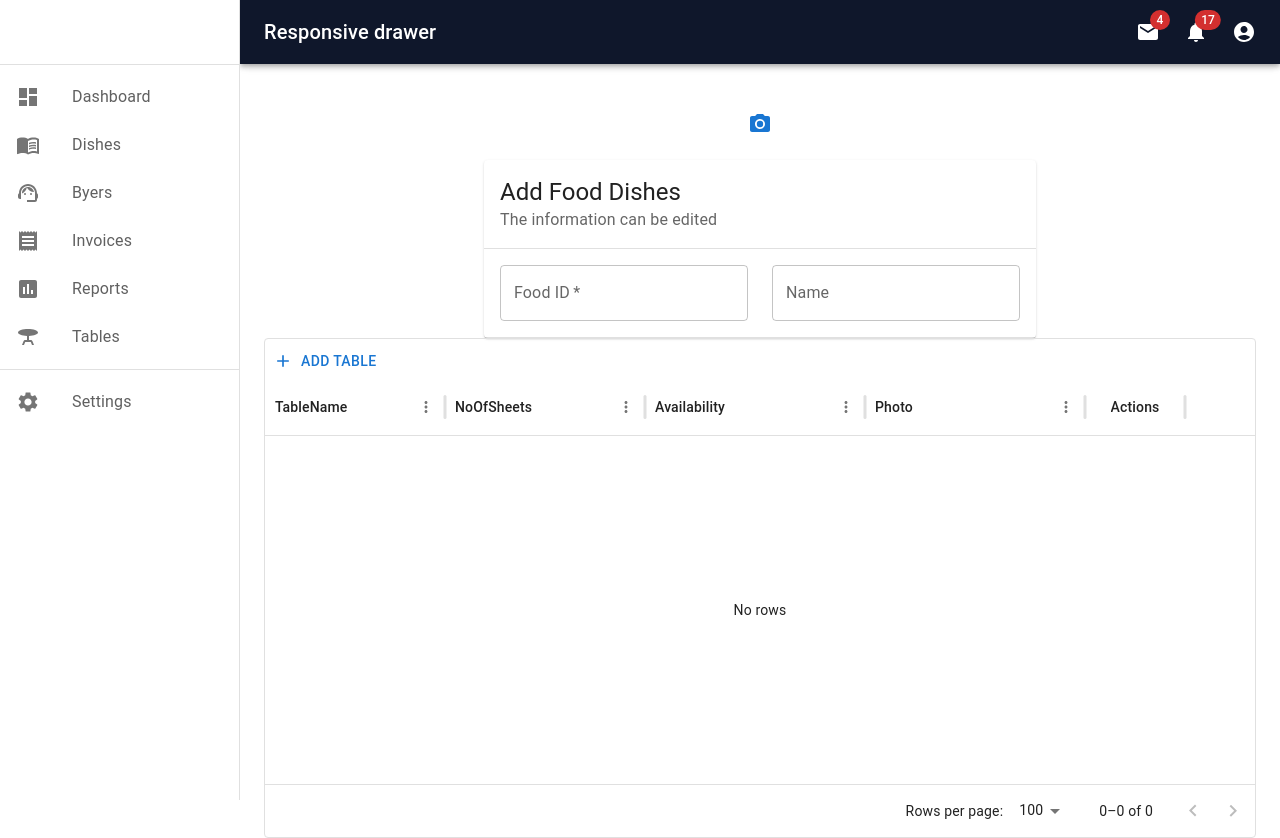
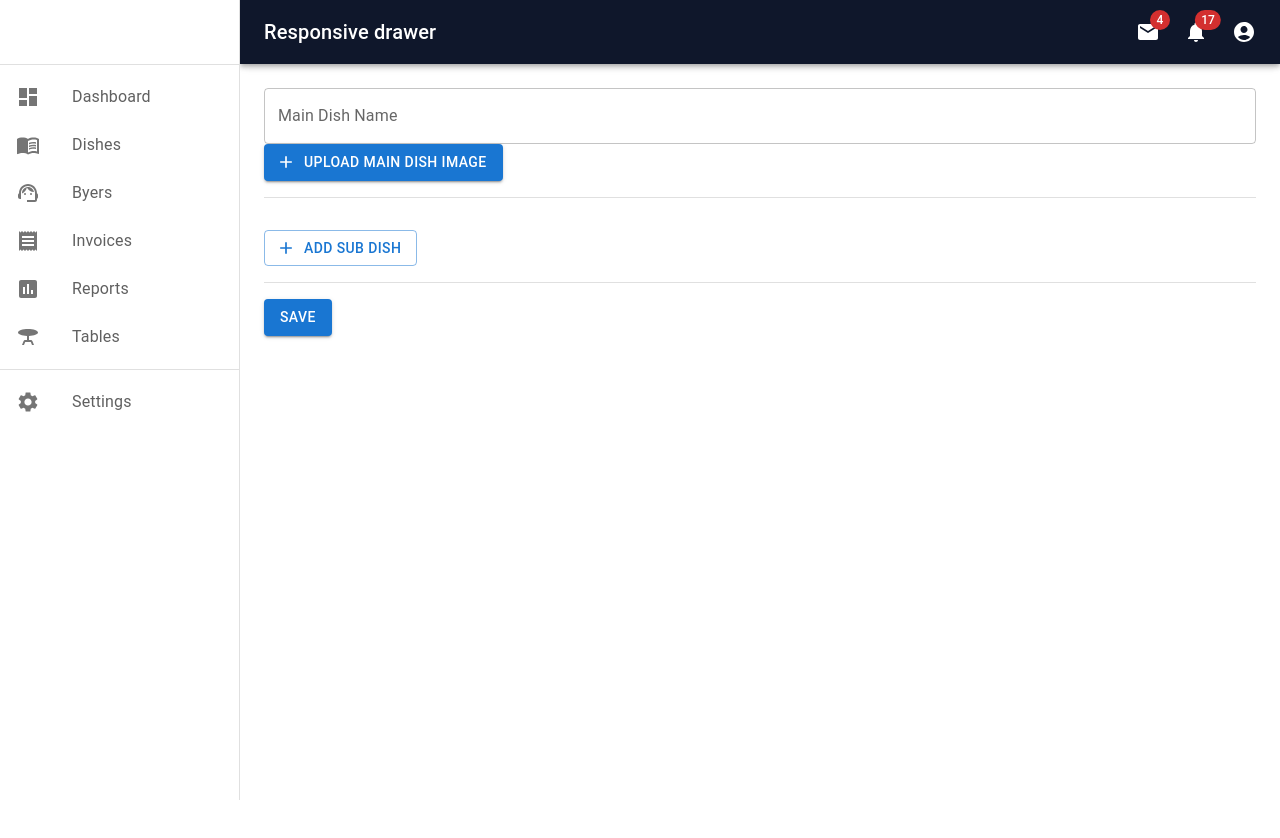
Before and after one commit to HarshanaSenadeera/Loopy_Resturent_New, a React (Create React App) app: page /addNewDish in a window 1280 px wide. After the commit the page ends 800 px from the top, so only its background shows below. Built offline with nearby package versions, Linux system fonts and the light colour scheme.

Commit message:
Update Add dish and setting compo

```diff
--- a/src/Common/AddDishes/AddDish.tsx
+++ b/src/Common/AddDishes/AddDish.tsx
@@ -1,340 +1,156 @@
-import React, {ChangeEvent, FormEvent, useState} from 'react';
+import React, { useState, ChangeEvent, FormEvent } from 'react';
 import Box from '@mui/material/Box';
 import Button from '@mui/material/Button';
 import AddIcon from '@mui/icons-material/Add';
-import EditIcon from '@mui/icons-material/Edit';
-import DeleteIcon from '@mui/icons-material/DeleteOutlined';
-import SaveIcon from '@mui/icons-material/Save';
-import CancelIcon from '@mui/icons-material/Close';
-import CloudUploadIcon from '@mui/icons-material/CloudUpload';
-import {
-    GridRowsProp,
-    GridRowModesModel,
-    GridRowModes,
-    DataGrid,
-    GridColDef,
-    GridToolbarContainer,
-    GridActionsCellItem,
-    GridEventListener,
-    GridRowId,
-    GridRowModel,
-    GridRowEditStopReasons,
-    GridSlots,
-} from '@mui/x-data-grid';
-import { randomId } from '@mui/x-data-grid-generator';
-import {Stack} from "@mui/material";
-import Avatar from "@mui/material/Avatar";
-import IconButton from "@mui/material/IconButton";
-import PhotoCamera from "@mui/icons-material/PhotoCamera";
-import Card from "@mui/material/Card";
-import CardHeader from "@mui/material/CardHeader";
-import Divider from "@mui/material/Divider";
-import CardContent from "@mui/material/CardContent";
-import Grid from "@mui/material/Unstable_Grid2";
-import FormControl from "@mui/material/FormControl";
-import InputLabel from "@mui/material/InputLabel";
-import OutlinedInput from "@mui/material/OutlinedInput";
-import Select from "@mui/material/Select";
-import MenuItem from "@mui/material/MenuItem";
-import CardActions from "@mui/material/CardActions";
+import { Grid, FormControl, InputLabel, OutlinedInput, Divider } from '@mui/material';
 
-const initialRows: GridRowsProp = [
+// Component for adding sub-dishes
+function SubDishForm({
+                         index,
+                         onSubDishChange,
+                         onSubDishImageChange
+                     }: {
+    index: number;
+    onSubDishChange: (index: number, value: string) => void;
+    onSubDishImageChange: (index: number, file: File | null) => void;
+}) {
+    const [subDishName, setSubDishName] = useState<string>('');
+    const [subDishImage, setSubDishImage] = useState<File | null>(null);
 
-];
+    const handleSubDishChange = (event: ChangeEvent<HTMLInputElement>) => {
+        const { value } = event.target;
+        setSubDishName(value);
+        onSubDishChange(index, value);
+    };
 
-interface EditToolbarProps {
-    setRows: (newRows: (oldRows: GridRowsProp) => GridRowsProp) => void;
-    setRowModesModel: (
-        newModel: (oldModel: GridRowModesModel) => GridRowModesModel,
-    ) => void;
-}
-
-function EditToolbar(props: EditToolbarProps) {
-    const { setRows, setRowModesModel } = props;
-
-    const handleClick = () => {
-        const id = randomId();
-        setRows((oldRows) => [...oldRows, { id, name: '', age: '', isNew: true }]);
-        setRowModesModel((oldModel) => ({
-            ...oldModel,
-            [id]: { mode: GridRowModes.Edit, fieldToFocus: 'name' },
-        }));
+    const handleSubDishImageChange = (event: ChangeEvent<HTMLInputElement>) => {
+        const fileList = event.target.files;
+        if (fileList && fileList.length > 0) {
+            const file = fileList[0];
+            setSubDishImage(file);
+            onSubDishImageChange(index, file);
+        }
     };
 
     return (
-        <GridToolbarContainer>
-            <Button color="primary" startIcon={<AddIcon />} onClick={handleClick}>
-                ADD TABLE
-            </Button>
-        </GridToolbarContainer>
+        <FormControl fullWidth>
+            <InputLabel>Sub Dish Name</InputLabel>
+            <OutlinedInput label="Sub Dish Name" value={subDishName} onChange={handleSubDishChange} />
+            <input
+                accept="image/*"
+                style={{ display: 'none' }}
+                id={`sub-dish-image-upload-${index}`}
+                type="file"
+                onChange={handleSubDishImageChange}
+            />
+            <label htmlFor={`sub-dish-image-upload-${index}`}>
+                <Button variant="contained" component="span" startIcon={<AddIcon />}>
+                    Upload Sub Dish Image
+                </Button>
+            </label>
+            {subDishImage && (
+                <img src={URL.createObjectURL(subDishImage)} alt={`Sub Dish ${index + 1}`} style={{ marginTop: '10px', maxWidth: '100px' }} />
+            )}
+        </FormControl>
     );
 }
 
-export default function AddNewDish() {
-    const [rows, setRows] = React.useState(initialRows);
+// Component for adding main dish information along with sub-dishes
+export default function AddDish() {
+    const [mainDishName, setMainDishName] = useState<string>('');
+    const [mainDishImage, setMainDishImage] = useState<File | null>(null);
+    const [subDishes, setSubDishes] = useState<{ name: string; image: File | null }[]>([]);
 
-    const [rowModesModel, setRowModesModel] = React.useState<GridRowModesModel>({});
+    const handleMainDishChange = (event: ChangeEvent<HTMLInputElement>) => {
+        setMainDishName(event.target.value);
+    };
 
-    const handleRowEditStop: GridEventListener<'rowEditStop'> = (params, event) => {
-        if (params.reason === GridRowEditStopReasons.rowFocusOut) {
-            event.defaultMuiPrevented = true;
+    const handleMainDishImageChange = (event: ChangeEvent<HTMLInputElement>) => {
+        const fileList = event.target.files;
+        if (fileList && fileList.length > 0) {
+            const file = fileList[0];
+            setMainDishImage(file);
         }
     };
 
-    const handleEditClick = (id: GridRowId) => () => {
-        setRowModesModel({ ...rowModesModel, [id]: { mode: GridRowModes.Edit } });
+    const handleSubDishChange = (index: number, value: string) => {
+        const updatedSubDishes = [...subDishes];
+        updatedSubDishes[index].name = value;
+        setSubDishes(updatedSubDishes);
     };
 
-    const handleSaveClick = (id: GridRowId) => () => {
-        setRowModesModel({ ...rowModesModel, [id]: { mode: GridRowModes.View } });
+    const handleSubDishImageChange = (index: number, file: File | null) => {
+        const updatedSubDishes = [...subDishes];
+        updatedSubDishes[index].image = file;
+        setSubDishes(updatedSubDishes);
     };
 
-    const handleDeleteClick = (id: GridRowId) => () => {
-        setRows(rows.filter((row) => row.id !== id));
+    const handleAddSubDish = () => {
+        setSubDishes([...subDishes, { name: '', image: null }]);
     };
 
-    const handleCancelClick = (id: GridRowId) => () => {
-        setRowModesModel({
-            ...rowModesModel,
-            [id]: { mode: GridRowModes.View, ignoreModifications: true },
-        });
-
-        const editedRow = rows.find((row) => row.id === id);
-        if (editedRow!.isNew) {
-            setRows(rows.filter((row) => row.id !== id));
-        }
+    const handleSubmit = (event: FormEvent<HTMLFormElement>) => {
+        event.preventDefault();
+        // Handle form submission
+        console.log('Main Dish Name:', mainDishName);
+        console.log('Main Dish Image:', mainDishImage);
+        console.log('Sub Dishes:', subDishes);
     };
 
-    const processRowUpdate = (newRow: GridRowModel) => {
-        const updatedRow = { ...newRow, isNew: false };
-        setRows(rows.map((row) => (row.id === newRow.id ? updatedRow : row)));
-        return updatedRow;
-    };
-
-    const handleRowModesModelChange = (newRowModesModel: GridRowModesModel) => {
-        setRowModesModel(newRowModesModel);
-    };
-
-    const handlePhotoUpload = (id: GridRowId) => async (event: React.ChangeEvent<HTMLInputElement>) => {
-        const file = event.target.files?.[0];
-        if (!file) return;
-
-        const updatedRows = rows.map((row) => {
-            if (row.id === id) {
-                return { ...row, photo: URL.createObjectURL(file) };
-            }
-            return row;
-        });
-        setRows(updatedRows);
-    };
-
-    const columns: GridColDef[] = [
-        { field: 'tableName', headerName: 'TableName', width: 180, editable: true },
-        {
-            field: 'noOfSheets',
-            headerName: 'NoOfSheets',
-            type: 'number',
-            width: 200,
-            align: 'left',
-            headerAlign: 'left',
-            editable: true,
-        },
-        {
-            field: 'availability',
-            headerName: 'Availability',
-            width: 220,
-            editable: true,
-            type: 'singleSelect',
-            valueOptions: ['Available', 'Not Available'],
-        },
-        {
-            field: 'photo',
-            headerName: 'Photo',
-            width: 220,
-            renderCell: ({ id, value }) => (
-                <div>
-                    {value && <img src={value} alt="Uploaded" style={{ width: 100, height: 100 }} />}
+    return (
+        <Box>
+            <form onSubmit={handleSubmit}>
+                <FormControl fullWidth>
+                    <InputLabel>Main Dish Name</InputLabel>
+                    <OutlinedInput label="Main Dish Name" value={mainDishName} onChange={handleMainDishChange} />
                     <input
                         accept="image/*"
                         style={{ display: 'none' }}
-                        id={`photo-upload-${id}`}
+                        id="main-dish-image-upload"
                         type="file"
-                        onChange={handlePhotoUpload(id)}
+                        onChange={handleMainDishImageChange}
                     />
-                    <label htmlFor={`photo-upload-${id}`}>
-                        <Button
-                            variant="contained"
-                            component="span"
-                            startIcon={<CloudUploadIcon />}
-                        >
-                            Upload
+                    <label htmlFor="main-dish-image-upload">
+                        <Button variant="contained" component="span" startIcon={<AddIcon />}>
+                            Upload Main Dish Image
                         </Button>
                     </label>
-                </div>
-            ),
-        },
-        {
-            field: 'actions',
-            type: 'actions',
-            headerName: 'Actions',
-            width: 100,
-            cellClassName: 'actions',
-            getActions: ({ id }) => {
-                const isInEditMode = rowModesModel[id]?.mode === GridRowModes.Edit;
-
-                if (isInEditMode) {
-                    return [
-                        <GridActionsCellItem
-                            icon={<SaveIcon />}
-                            label="Save"
-                            sx={{
-                                color: 'primary.main',
-                            }}
-                            onClick={handleSaveClick(id)}
-                        />,
-                        <GridActionsCellItem
-                            icon={<CancelIcon />}
-                            label="Cancel"
-                            className="textPrimary"
-                            onClick={handleCancelClick(id)}
-                            color="inherit"
-                        />,
-                    ];
-                }
-
-                return [
-                    <GridActionsCellItem
-                        icon={<EditIcon />}
-                        label="Edit"
-                        className="textPrimary"
-                        onClick={handleEditClick(id)}
-                        color="inherit"
-                    />,
-                    <GridActionsCellItem
-                        icon={<DeleteIcon />}
-                        label="Delete"
-                        onClick={handleDeleteClick(id)}
-                        color="inherit"
-                    />,
-                ];
-            },
-        },
-    ];
-
-    const [photo, setPhoto] = useState<File | null>(null);
-    const [GetFootName, setName] = useState<string>('');
-    const [GetFoodId, setId] = useState<string>('');
-    const [photoUrl, setPhotoUrl] = useState<string>('');
-
-    const handlePhotoChange = (event: ChangeEvent<HTMLInputElement>) => {
-        const file = event.target.files?.[0];
-        if (file) {
-            setPhoto(file);
-            const url = URL.createObjectURL(file);
-            setPhotoUrl(url);
-        }
-    };
-
-    const handleSubmit = (event: FormEvent<HTMLFormElement>) => {
-        //handle the form submission, like uploading the photo and saving the bio to a database
-        console.log('Photo:', photo);
-        console.log('Id:', GetFoodId);
-        console.log('Name:', GetFootName);
-    };
-
-    const FoodId = (event: ChangeEvent<HTMLInputElement>) => {
-        setId(event.target.value);
-    };
-
-    const FoodName = (event : ChangeEvent<HTMLInputElement>) =>{
-        setName(event.target.value);
-    }
-
-
-
-
-    return (
-        <Box
-            sx={{
-                height: 500,
-                width: '100%',
-                '& .actions': {
-                    color: 'text.secondary',
-                },
-                '& .textPrimary': {
-                    color: 'text.primary',
-                },
-            }}
-        >
-
-            <>
-                <form onSubmit={handleSubmit}>
-                    <Stack direction="column" alignItems="center" spacing={2} >
-                        {photoUrl && (
-                            <Avatar alt="User Photo" src={photoUrl} sx={{width: 120, height: 120}}/>
-                        )}
-                        <input
-                            accept="image/*"
-                            style={{display: 'none'}}
-                            id="photo-input"
-                            type="file"
-                            onChange={handlePhotoChange}
+                    {mainDishImage && (
+                        <img
+                            src={URL.createObjectURL(mainDishImage)}
+                            alt="Main Dish"
+                            style={{ marginTop: '10px', maxWidth: '100px' }}
                         />
-                        <label htmlFor="photo-input">
-                            <IconButton color="primary" aria-label="upload picture" component="span">
-                                <PhotoCamera/>
-                            </IconButton>
-                        </label>
-
-                        <Card>
-                            <CardHeader subheader="The information can be edited" title="Add Food Dishes"/>
-                            <Divider/>
-                            <CardContent>
-                                <Grid container spacing={3}>
-                                    <Grid md={6} xs={12}>
-                                        <FormControl fullWidth required>
-                                            <InputLabel>Food ID</InputLabel>
-                                            <OutlinedInput label="FoodID" name="FoodId"
-                                                           onChange={FoodId}/>
-                                        </FormControl>
-                                    </Grid>
-                                    <Grid md={6} xs={12}>
-                                        <FormControl fullWidth>
-                                            <InputLabel>Name</InputLabel>
-                                            <OutlinedInput label="Name" name="Name"
-                                            onChange={FoodName}/>
-                                        </FormControl>
-                                    </Grid>
-                                </Grid>
-                            </CardContent>
-                            <Divider/>
-                           {/* <CardActions sx={{justifyContent: 'flex-end'}}>
-                                <Button type="submit" variant="contained">Save details</Button>
-                            </CardActions>*/}
-                        </Card>
-                        {/* </form>*/}
-
-                    </Stack>
-                </form>
-            </>
-
-
-            <DataGrid
-                rows={rows}
-                columns={columns}
-                editMode="row"
-                rowModesModel={rowModesModel}
-                onRowModesModelChange={handleRowModesModelChange}
-                onRowEditStop={handleRowEditStop}
-                processRowUpdate={processRowUpdate}
-                slots={{
-                    toolbar: EditToolbar as GridSlots['toolbar'],
-                }}
-                slotProps={{
-                    toolbar: {setRows, setRowModesModel},
-                }}
-            />
-
+                    )}
+                </FormControl>
+                <Divider sx={{ my: 2 }} />
+                <Grid container direction="column" spacing={2}>
+                    <Grid item xs={12}> {/* Adjust based on the screen size */}
+                        {subDishes.map((_, index) => (
+                            <SubDishForm
+                                key={index}
+                                index={index}
+                                onSubDishChange={handleSubDishChange}
+                                onSubDishImageChange={handleSubDishImageChange}
+                            />
+                        ))}
+                    </Grid>
+                    <Grid item>
+                        <Button
+                            variant="outlined"
+                            color="primary"
+                            startIcon={<AddIcon />}
+                            onClick={handleAddSubDish}
+                        >
+                            Add Sub Dish
+                        </Button>
+                    </Grid>
+                </Grid>
+                <Divider sx={{ my: 2 }} />
+                <Button type="submit" variant="contained" color="primary">
+                    Save
+                </Button>
+            </form>
         </Box>
     );
 }
```
Also changed, not shown: src/Common/Page/Settings/Setting.tsx (+6 -78 lines).
